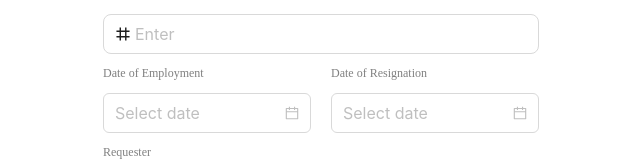
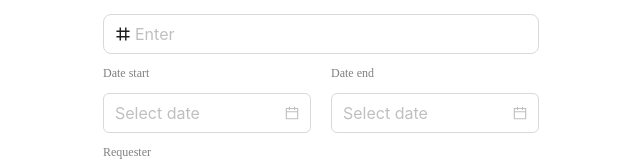
Before and after one commit to Kingkoorbin/sss-archiving-sys, a React (Vite) app in the folder client/: page /request in a window 1280 px wide. Shown: the part 432-593 px from the top of the page, without its empty margins (319-959 px from the left). Built offline with nearby package versions, Linux system fonts and the light colour scheme; no server answers.

Commit message:
merge text changes

```diff
--- a/client/src/components/form-request.component.tsx
+++ b/client/src/components/form-request.component.tsx
@@ -158,7 +158,7 @@ const RequestFormFields: React.FC<RequestFormFieldsProps> = ({
       <Flex gap={20}>
         <div style={{ width: '100%' }}>
           <p style={{ padding: 0, color: 'GrayText', fontSize: 12 }}>
-            Date of Employment
+            Date start
           </p>
           <Controller
             name="date_of_employment"
@@ -176,7 +176,7 @@ const RequestFormFields: React.FC<RequestFormFieldsProps> = ({
         </div>
         <div style={{ width: '100%' }}>
           <p style={{ padding: 0, color: 'GrayText', fontSize: 12 }}>
-            Date of Resignation
+            Date end
           </p>
           <Controller
             name="date_of_resignation"
--- a/client/src/pages/dashboard/admin/admin-requests.page.tsx
+++ b/client/src/pages/dashboard/admin/admin-requests.page.tsx
@@ -163,7 +163,7 @@ function AdminRequests() {
                 <div style={{ color: '#111', fontSize: 18 }}>{el.email}</div>
                 <Divider dashed />
                 <div style={{ color: '#111', fontSize: 12 }}>
-                  Date of Employment - Date of Resignation
+                Start - End
                 </div>
                 <Flex gap={20} align="center">
                   <div style={{ color: '#111', fontSize: 18 }}>
--- a/client/src/pages/dashboard/staff/staff-requests.page.tsx
+++ b/client/src/pages/dashboard/staff/staff-requests.page.tsx
@@ -163,7 +163,7 @@ function StaffRequests() {
                 <div style={{ color: '#111', fontSize: 18 }}>{el.email}</div>
                 <Divider dashed />
                 <div style={{ color: '#111', fontSize: 12 }}>
-                  Date of Employment - Date of Resignation
+                  Start - End
                 </div>
                 <Flex gap={20} align="center">
                   <div style={{ color: '#111', fontSize: 18 }}>
```
